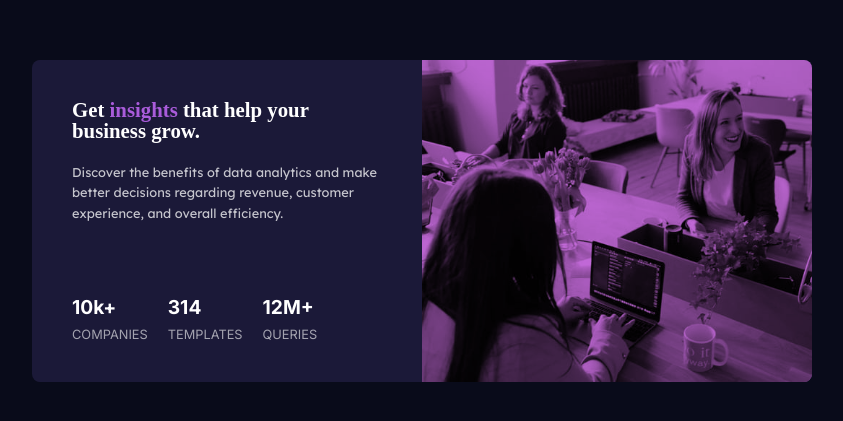
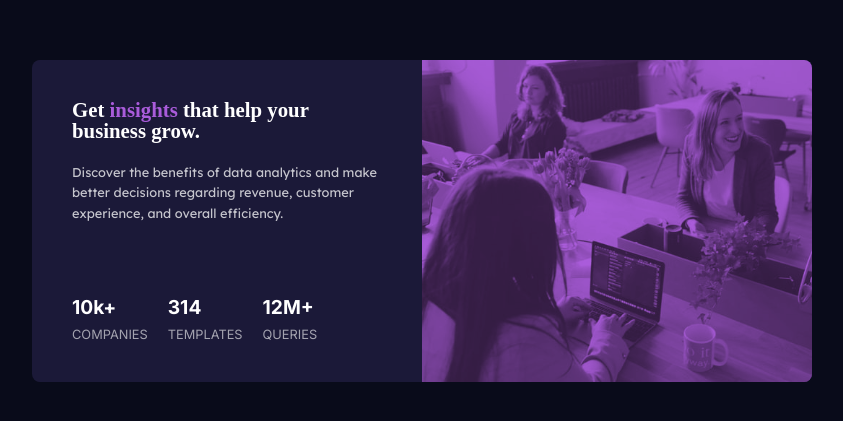
Before and after one commit to FrontEndHighRoller/stats-preview-card-component, a plain HTML site: page index.html in a window 1280 px wide. Shown: the part 179-600 px from the top of the page, without its empty margins (218-1061 px from the left). Drawn offline with Linux system fonts and the light colour scheme.

Commit message:
Update styles.css

```diff
--- a/styles.css
+++ b/styles.css
@@ -86,11 +86,12 @@ body {
 }
 
 .image_subcontainer {
-  background-color: rgb(235 124 255 / 80%);
+  background-color: var(--Soft-violet);
 }
 
 .image_heading {
   mix-blend-mode: multiply;
+  opacity: 0.7;
 }
 
 /* styling*/
```
